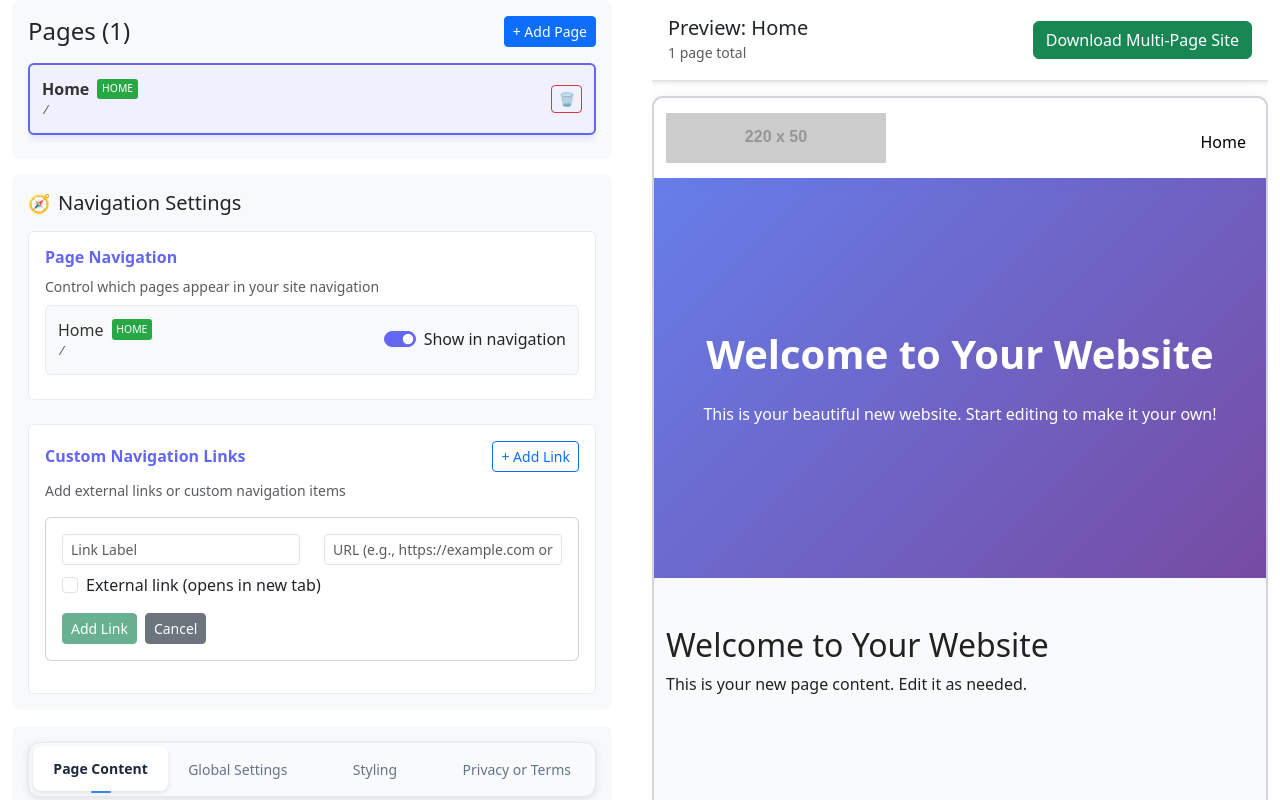
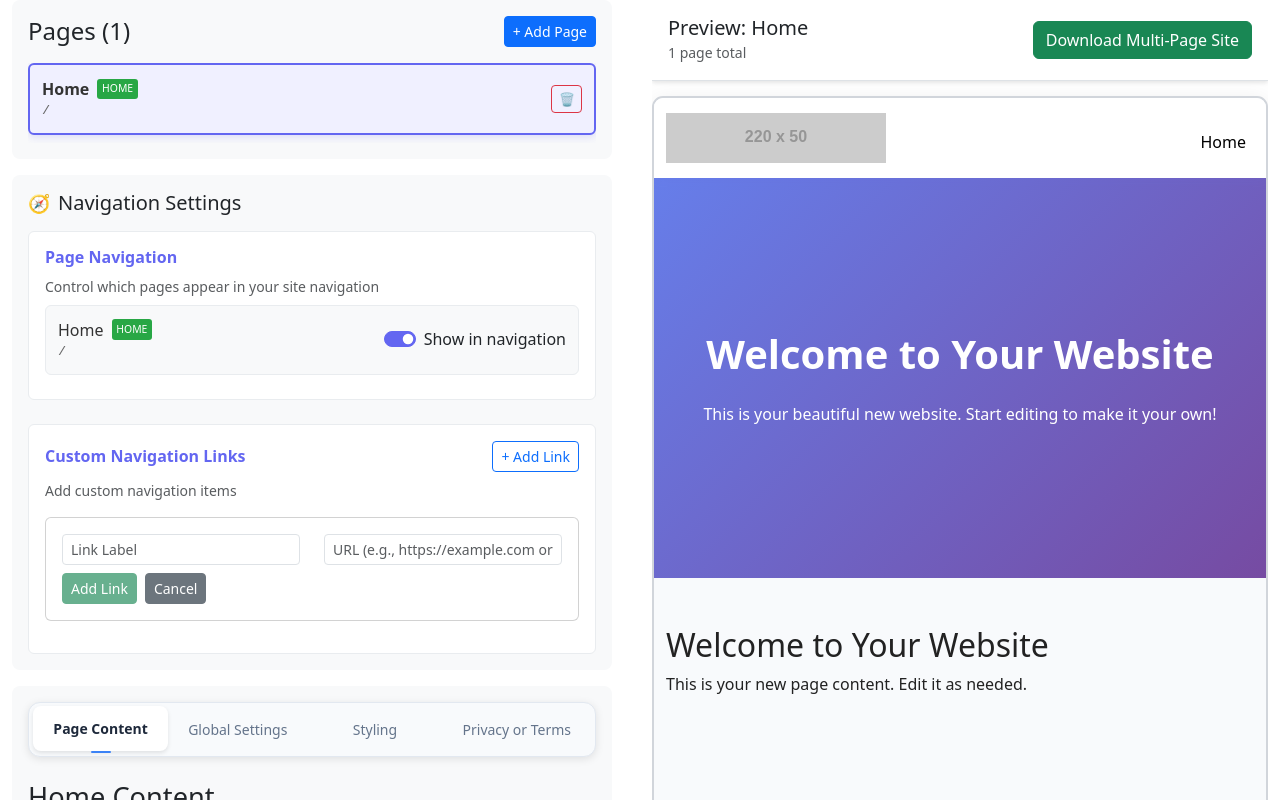
Before and after one commit to Petkov-Petko/one-page-builder, a React (Vite) app: page / in a window 1280 px wide. Both pictures are taken after a click on the button "+ Add Link". Built offline with nearby package versions, Linux system fonts and the light colour scheme.

Commit message:
fix: Remove external link functionality from custom navigation items

```diff
--- a/src/components/NavigationBuilder/NavigationBuilder.jsx
+++ b/src/components/NavigationBuilder/NavigationBuilder.jsx
@@ -6,7 +6,6 @@ const NavigationBuilder = ({ pages, globalSettings, setGlobalSettings }) => {
   const [newCustomLink, setNewCustomLink] = useState({
     label: '',
     url: '',
-    external: false
   });
 
   const handleAddCustomLink = () => {
@@ -17,7 +16,6 @@ const NavigationBuilder = ({ pages, globalSettings, setGlobalSettings }) => {
       id: Date.now().toString(),
       label: newCustomLink.label,
       url: newCustomLink.url,
-      external: newCustomLink.external
     };
 
     setGlobalSettings(prev => ({
@@ -25,7 +23,7 @@ const NavigationBuilder = ({ pages, globalSettings, setGlobalSettings }) => {
       customNavItems: [...customNavItems, newItem]
     }));
 
-    setNewCustomLink({ label: '', url: '', external: false });
+    setNewCustomLink({ label: '', url: '' });
     setShowAddCustomLink(false);
   };
 
@@ -106,7 +104,7 @@ const NavigationBuilder = ({ pages, globalSettings, setGlobalSettings }) => {
           </button>
         </div>
         <p className="text-muted small mb-3">
-          Add external links or custom navigation items
+          Add custom navigation items
         </p>
 
         {showAddCustomLink && (
@@ -138,21 +136,6 @@ const NavigationBuilder = ({ pages, globalSettings, setGlobalSettings }) => {
                   />
                 </div>
               </div>
-              <div className="form-check mb-3">
-                <input
-                  className="form-check-input"
-                  type="checkbox"
-                  id="external-link"
-                  checked={newCustomLink.external}
-                  onChange={(e) => setNewCustomLink(prev => ({
-                    ...prev,
-                    external: e.target.checked
-                  }))}
-                />
-                <label className="form-check-label" htmlFor="external-link">
-                  External link (opens in new tab)
-                </label>
-              </div>
               <div className="d-flex gap-2">
                 <button
                   className="btn btn-success btn-sm"
@@ -165,7 +148,7 @@ const NavigationBuilder = ({ pages, globalSettings, setGlobalSettings }) => {
                   className="btn btn-secondary btn-sm"
                   onClick={() => {
                     setShowAddCustomLink(false);
-                    setNewCustomLink({ label: '', url: '', external: false });
+                    setNewCustomLink({ label: '', url: '' });
                   }}
                 >
                   Cancel
@@ -182,7 +165,6 @@ const NavigationBuilder = ({ pages, globalSettings, setGlobalSettings }) => {
                 <div className="custom-link-info">
                   <div className="custom-link-label">
                     {item.label}
-                    {item.external && <span className="external-badge">EXTERNAL</span>}
                   </div>
                   <div className="custom-link-url">{item.url}</div>
                 </div>
```
